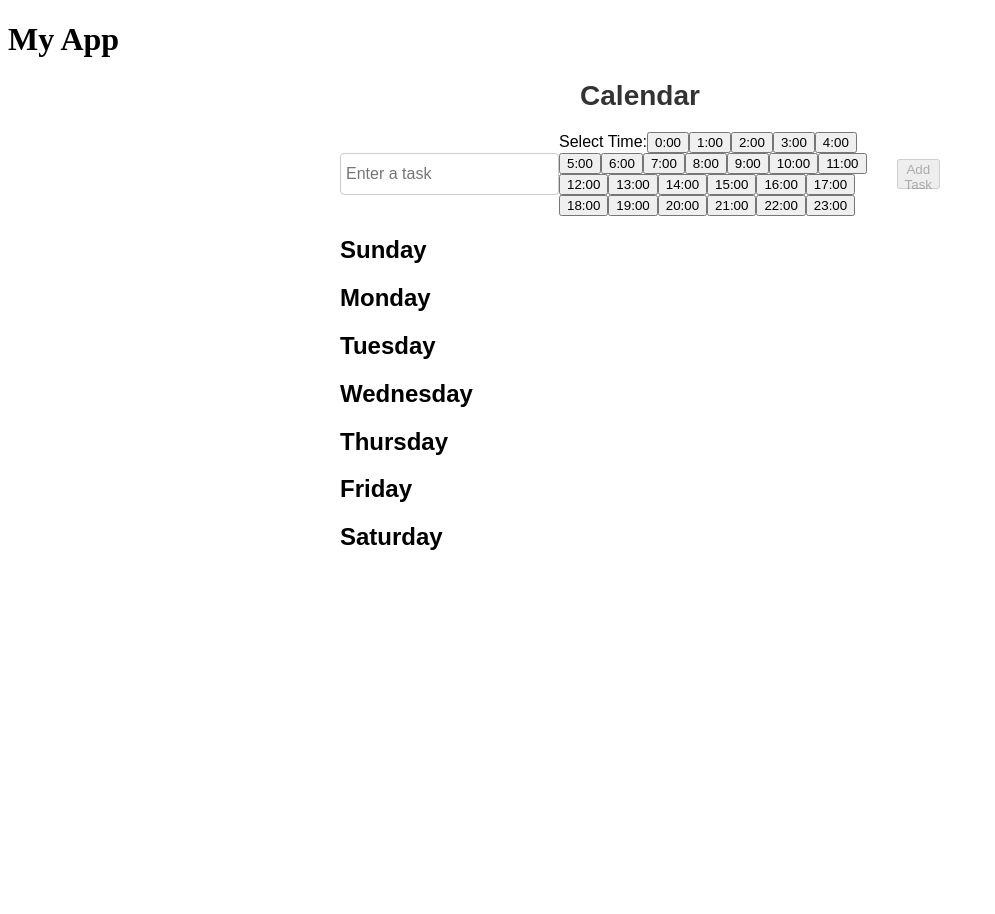
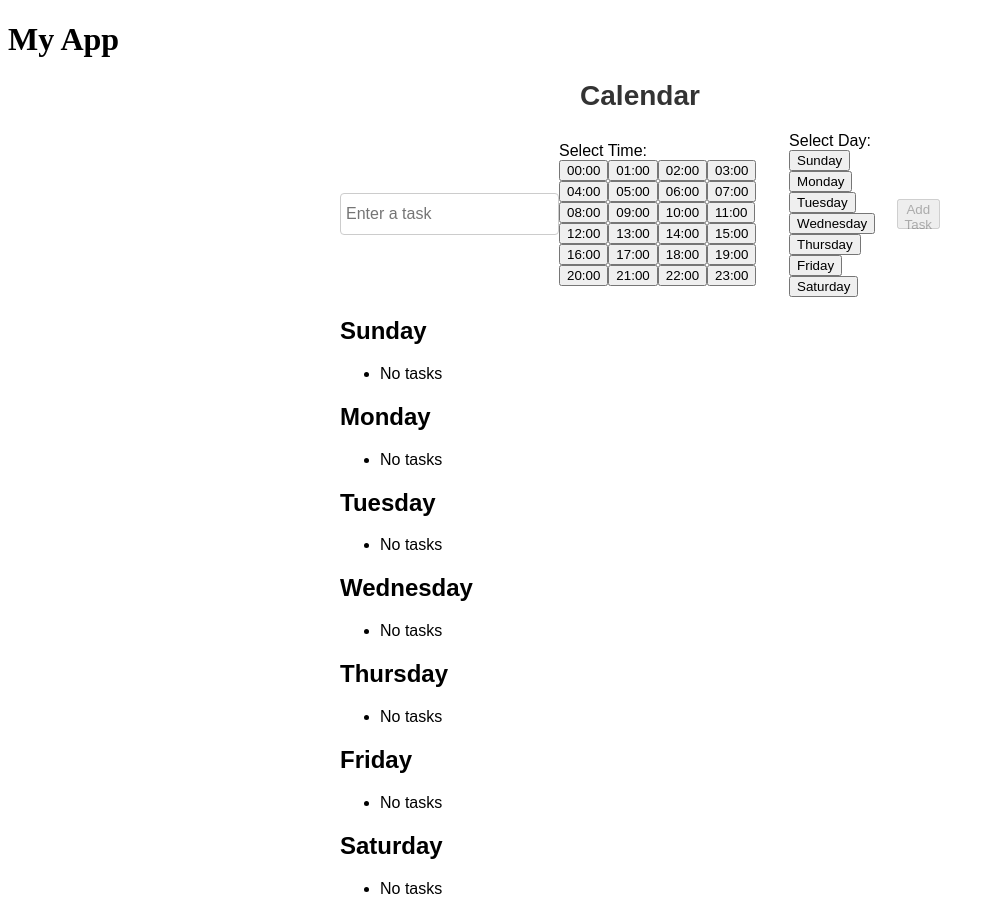
Before and after one commit to jSreih/cataglyphis, a React (Create React App) app in the folder cataglyphis/: page / in a window 1280 px wide. Shown: the whole page, without its empty margins (0-995 px from the left). Before the commit the page ends 800 px from the top, so only its background shows below. Built offline with nearby package versions, Linux system fonts and the light colour scheme.

Commit message:
Day and time update

```diff
--- a/cataglyphis/src/Calendar.js
+++ b/cataglyphis/src/Calendar.js
@@ -5,6 +5,7 @@ const Calendar = () => {
   const [tasks, setTasks] = useState({});
   const [taskInput, setTaskInput] = useState('');
   const [selectedTime, setSelectedTime] = useState('');
+  const [selectedDay, setSelectedDay] = useState('');
 
   const daysOfWeek = ['Sunday', 'Monday', 'Tuesday', 'Wednesday', 'Thursday', 'Friday', 'Saturday'];
 
@@ -16,8 +17,12 @@ const Calendar = () => {
     setSelectedTime(time);
   };
 
-  const handleAddTask = (dayOfWeek) => {
-    if (taskInput.trim() !== '' && selectedTime !== '') {
+  const handleDaySelection = (day) => {
+    setSelectedDay(day);
+  };
+
+  const handleAddTask = () => {
+    if (taskInput.trim() !== '' && selectedTime !== '' && selectedDay !== '') {
       const newTask = {
         id: Date.now(),
         text: taskInput.trim(),
@@ -26,24 +31,17 @@ const Calendar = () => {
 
       setTasks((prevTasks) => {
         const updatedTasks = { ...prevTasks };
-        if (updatedTasks[dayOfWeek]) {
-          // Check if a task with the same time already exists
-          const existingTask = updatedTasks[dayOfWeek].find((task) => task.time === selectedTime);
-          if (existingTask) {
-            // If a task with the same time exists, update its text
-            existingTask.text = newTask.text;
-          } else {
-            // If no task with the same time exists, add the new task
-            updatedTasks[dayOfWeek].push(newTask);
-          }
+        if (updatedTasks[selectedDay]) {
+          updatedTasks[selectedDay].push(newTask);
         } else {
-          updatedTasks[dayOfWeek] = [newTask];
+          updatedTasks[selectedDay] = [newTask];
         }
         return updatedTasks;
       });
 
       setTaskInput('');
       setSelectedTime('');
+      setSelectedDay('');
     }
   };
 
@@ -67,20 +65,34 @@ const Calendar = () => {
         />
         <div className="time-selection">
           <span className="time-selection-label">Select Time:</span>
-          {Array.from({ length: 24 }, (_, i) => (
+          <div className="time-buttons">
+            {Array.from({ length: 24 }, (_, i) => (
+              <button
+                key={i}
+                className={`time-selection-button ${selectedTime === i ? 'selected' : ''}`}
+                onClick={() => handleTimeSelection(i)}
+              >
+                {i < 10 ? `0${i}:00` : `${i}:00`}
+              </button>
+            ))}
+          </div>
+        </div>
+        <div className="day-selection">
+          <span className="day-selection-label">Select Day:</span>
+          {daysOfWeek.map((day) => (
             <button
-              key={i}
-              className={`time-selection-button ${selectedTime === i ? 'selected' : ''}`}
-              onClick={() => handleTimeSelection(i)}
+              key={day}
+              className={`day-selection-button ${selectedDay === day ? 'selected' : ''}`}
+              onClick={() => handleDaySelection(day)}
             >
-              {i}:00
+              {day}
             </button>
           ))}
         </div>
         <button
           className="add-task-button"
-          onClick={() => handleAddTask(daysOfWeek[new Date().getDay()])}
-          disabled={!taskInput.trim() || selectedTime === ''}
+          onClick={handleAddTask}
+          disabled={!taskInput.trim() || selectedTime === '' || selectedDay === ''}
         >
           Add Task
         </button>
@@ -90,10 +102,10 @@ const Calendar = () => {
           <div key={day} className="calendar-day">
             <h2 className="day-heading">{day}</h2>
             <ul className="task-list">
-              {tasks[day] &&
+              {tasks[day] && tasks[day].length > 0 ? (
                 tasks[day].map((task) => (
                   <li key={task.id} className="task-item">
-                    <span className="task-time">{task.time}:00</span>
+                    <span className="task-time">{task.time < 10 ? `0${task.time}:00` : `${task.time}:00`}</span>
                     <span className="task-text">{task.text}</span>
                     <button
                       className="remove-task-button"
@@ -102,7 +114,10 @@ const Calendar = () => {
                       Remove
                     </button>
                   </li>
-                ))}
+                ))
+              ) : (
+                <li className="no-task-item">No tasks</li>
+              )}
             </ul>
           </div>
         ))}
```
